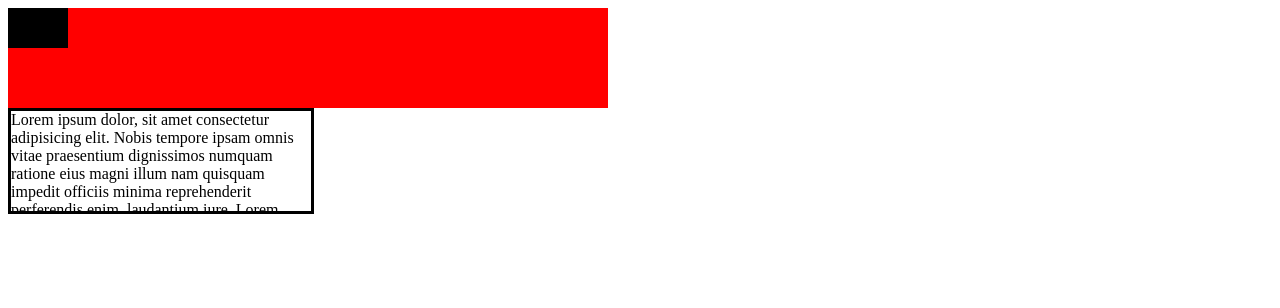
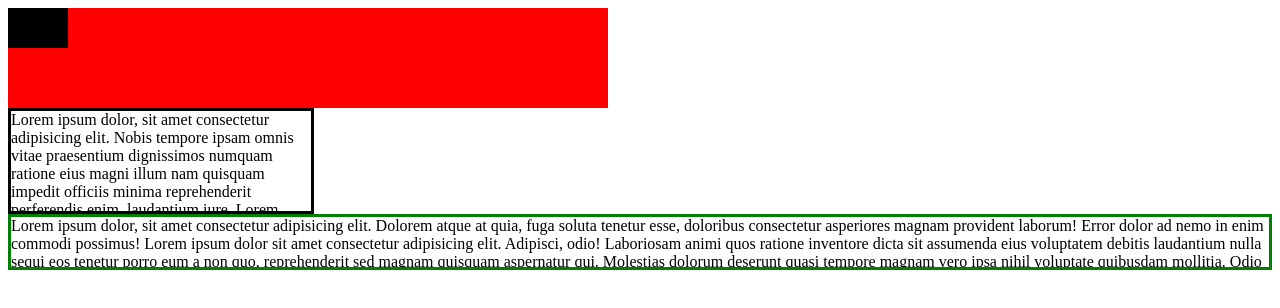
Before and after one commit to Daksh7112003/.css, a plain HTML site: page DAY5_units/index.html in a window 1280 px wide. Drawn offline with Linux system fonts and the light colour scheme.

```diff
--- a/DAY5_units/index.html
+++ b/DAY5_units/index.html
@@ -27,5 +27,9 @@
     <div id = "div2">e</div>
     </div>
     <div class="min">Lorem ipsum dolor, sit amet consectetur adipisicing elit. Nobis tempore ipsam omnis vitae praesentium dignissimos numquam ratione eius magni illum nam quisquam impedit officiis minima reprehenderit perferendis enim, laudantium iure.  Lorem ipsum dolor sit amet consectetur adipisicing elit. Vitae quae nostrum expedita impedit molestias. Facere explicabo animi voluptate quos molestiae sequi neque quae vel cupiditate ullam non, tenetur aliquid magni.</div>
+
+
+    <div class="boxer">Lorem ipsum dolor, sit amet consectetur adipisicing elit. Dolorem atque at quia, fuga soluta tenetur esse, doloribus consectetur asperiores magnam provident laborum! Error dolor ad nemo in enim commodi possimus!  Lorem ipsum dolor sit amet consectetur adipisicing elit. Adipisci, odio! Laboriosam animi quos ratione inventore dicta sit assumenda eius voluptatem debitis laudantium nulla sequi eos tenetur porro eum a non quo, reprehenderit sed magnam quisquam aspernatur qui. Molestias dolorum deserunt quasi tempore magnam vero ipsa nihil voluptate quibusdam mollitia. Odio provident ab sit repellat earum enim ducimus optio quaerat adipisci aliquid aspernatur temporibus velit accusantium suscipit, consectetur nemo, nesciunt at amet pariatur eligendi consequuntur libero. Doloremque, nobis aperiam nam vitae ex animi quas, corporis expedita, cum error tempora repudiandae?</div>
+
 </body>
 </html>
--- a/DAY5_units/style.css
+++ b/DAY5_units/style.css
@@ -5,3 +5,13 @@
     width: 300px;
 
 }
+
+.boxer{
+    height: 50px;
+    border: 3px green solid;
+    overflow: visible;
+
+    overflow: hidden;
+    overflow: auto;
+
+}
```
